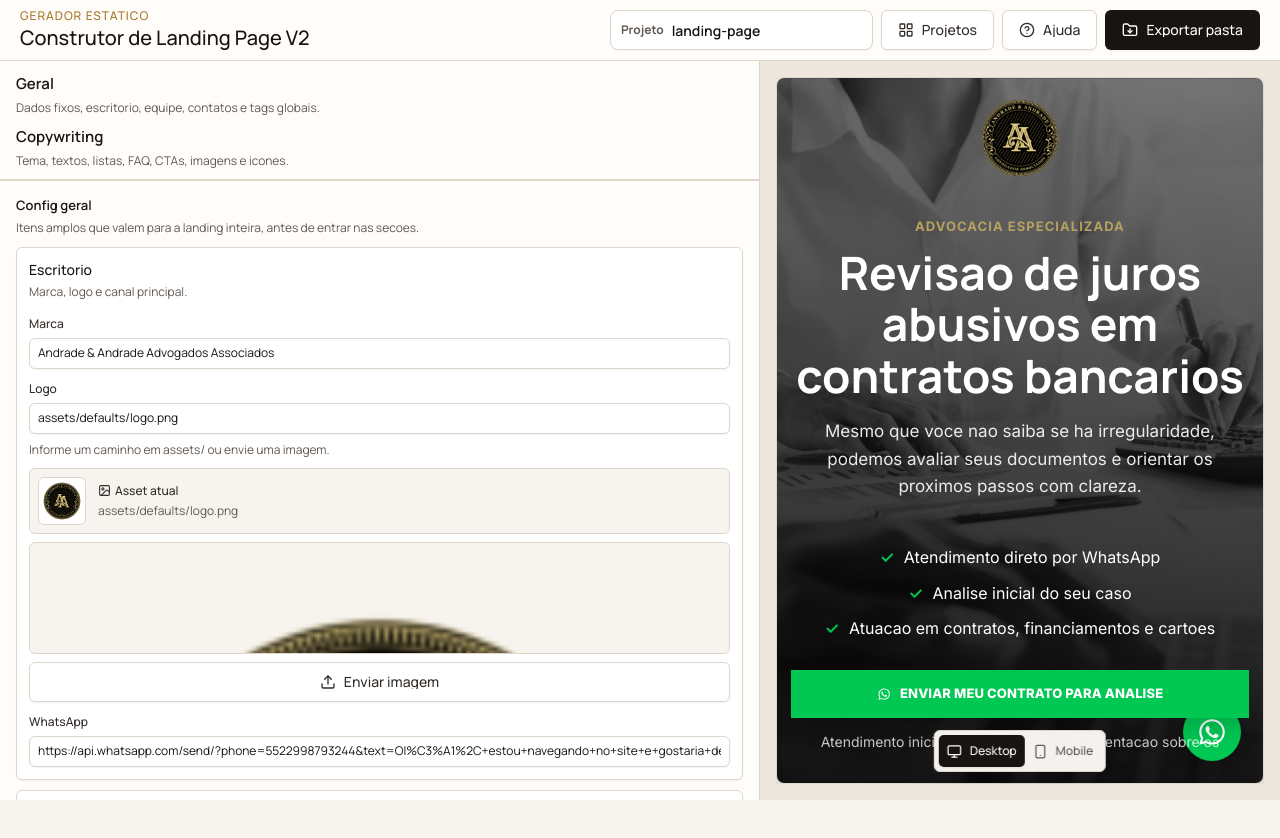
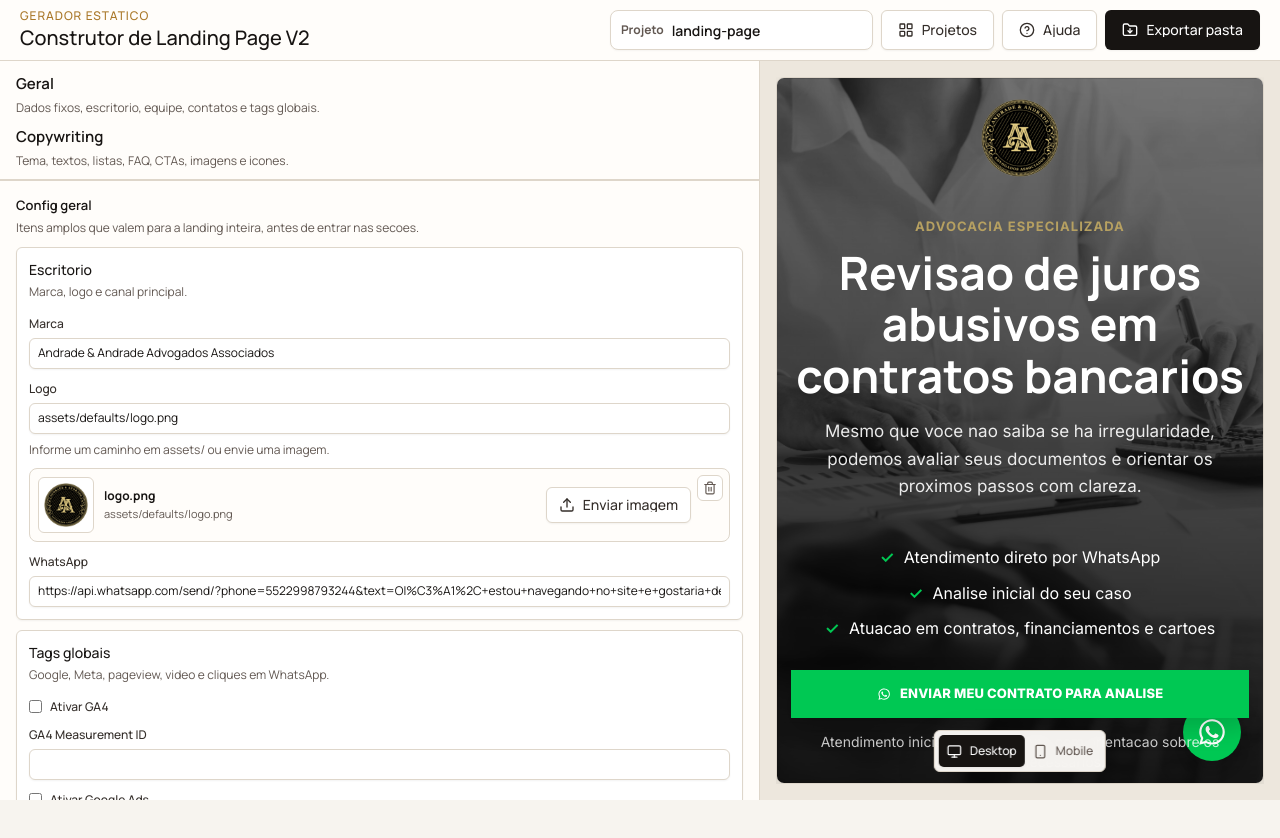
Before and after one commit to gbpferrao/landing-page-builder, a React (Vite) app: page / in a window 1280 px wide. Both pictures are taken after a click on the button "Novo projeto". Shown: the top 838 px of the page. After the commit the page ends 800 px from the top, so only its background shows below. Built offline with nearby package versions, Linux system fonts and the light colour scheme.

Commit message:
Standardize image input asset chip

```diff
--- a/src/editor/AssetPicker.jsx
+++ b/src/editor/AssetPicker.jsx
@@ -1,38 +1,107 @@
-import { Upload } from "lucide-react";
+import { Image, Trash2, Upload } from "lucide-react";
+import { useRef, useState } from "react";
 import Button from "../design-system/Button.jsx";
+import Dialog from "../design-system/Dialog.jsx";
 import { registerPersistedAsset } from "../lib/objectUrls.js";
-import { makeAssetRef, saveAssetFile } from "../lib/projectStore.js";
+import { getAssetIdFromRef, isIndexedDbAssetRef, makeAssetRef, saveAssetFile } from "../lib/projectStore.js";
 import { previewAsset } from "../preview/previewUtils.js";
 
 export function AssetPicker({ label, value, onChange }) {
+  const [confirmOpen, setConfirmOpen] = useState(false);
+  const inputRef = useRef(null);
+  const hasAsset = Boolean(value);
+  const detail = getAssetDetail(value);
+  const previewUrl = hasAsset ? previewAsset(value) : "";
+
+  const handleUpload = async (event) => {
+    const file = event.target.files?.[0];
+    if (!file) return;
+    const asset = await saveAssetFile(file);
+    const assetRef = makeAssetRef(asset.id);
+    registerPersistedAsset(assetRef, file);
+    onChange(assetRef);
+    event.target.value = "";
+  };
+
+  const clearAsset = () => {
+    onChange("");
+    setConfirmOpen(false);
+  };
+
   return (
-    <div className="space-y-2">
-      {value ? (
-        <div className="grid h-28 place-items-center overflow-hidden rounded-md border border-line bg-paper">
-          <img src={String(value).startsWith("blob:") ? value : previewAsset(value)} alt="" className="h-full w-full object-cover" />
+    <>
+      <div className="asset-chip">
+        <div className="asset-chip-preview">
+          {previewUrl ? (
+            <img src={previewUrl} alt="" />
+          ) : (
+            <Image size={22} aria-hidden="true" />
+          )}
         </div>
-      ) : null}
-      <label className="block">
         <input
+          ref={inputRef}
           className="sr-only"
           type="file"
           accept="image/*"
-          onChange={async (event) => {
-            const file = event.target.files?.[0];
-            if (!file) return;
-            const asset = await saveAssetFile(file);
-            const assetRef = makeAssetRef(asset.id);
-            registerPersistedAsset(assetRef, file);
-            onChange(assetRef);
-            event.target.value = "";
-          }}
+          onChange={handleUpload}
         />
-        <Button as="span" variant="secondary" icon={Upload} className="w-full cursor-pointer">
-          {label || "Substituir imagem"}
-        </Button>
-      </label>
-    </div>
+        <div className="asset-chip-main">
+          <div className="asset-chip-copy">
+            <p>{hasAsset ? detail.title : "Nenhuma imagem selecionada"}</p>
+            <span>{hasAsset ? detail.subtitle : "Envie uma imagem ou mantenha o campo vazio."}</span>
+          </div>
+          <Button size="sm" variant="secondary" icon={Upload} onClick={() => inputRef.current?.click()}>
+            {label || (hasAsset ? "Trocar" : "Enviar")}
+          </Button>
+        </div>
+        {hasAsset ? (
+          <button
+            type="button"
+            className="asset-chip-delete"
+            aria-label="Remover imagem"
+            onClick={() => setConfirmOpen(true)}
+          >
+            <Trash2 size={14} aria-hidden="true" />
+          </button>
+        ) : null}
+      </div>
+      <Dialog
+        open={confirmOpen}
+        onOpenChange={setConfirmOpen}
+        title="Remover imagem?"
+        description="A imagem sera removida deste campo. Arquivos ja exportados nao sao alterados."
+        footer={(
+          <div className="flex justify-end gap-2">
+            <Button variant="secondary" onClick={() => setConfirmOpen(false)}>Cancelar</Button>
+            <Button variant="danger" icon={Trash2} onClick={clearAsset}>Remover</Button>
+          </div>
+        )}
+      >
+        <p className="text-sm leading-6 text-muted">
+          O campo volta para o estado vazio e a landing nao renderiza esta imagem ate voce enviar outra ou informar um caminho.
+        </p>
+      </Dialog>
+    </>
   );
 }
 
+function getAssetDetail(value) {
+  const rawValue = String(value || "");
+
+  if (isIndexedDbAssetRef(rawValue)) {
+    const id = getAssetIdFromRef(rawValue);
+    return {
+      title: "Imagem enviada",
+      subtitle: id ? `Asset salvo: ${id}` : "Asset salvo no navegador"
+    };
+  }
+
+  const cleanValue = rawValue.split(/[?#]/)[0];
+  const name = cleanValue.split("/").filter(Boolean).at(-1) || rawValue;
+  return {
+    title: name,
+    subtitle: rawValue
+  };
+}
+
 export default AssetPicker;
--- a/src/editor/field-renderers/ImageField.jsx
+++ b/src/editor/field-renderers/ImageField.jsx
@@ -1,6 +1,4 @@
-import { Image } from "lucide-react";
 import Field from "../../design-system/Field.jsx";
-import { previewAsset } from "../../preview/previewUtils.js";
 import AssetPicker from "../AssetPicker.jsx";
 
 export function ImageField({ slot, value, onChange }) {
@@ -12,20 +10,6 @@ export function ImageField({ slot, value, onChange }) {
         onChange={(event) => onChange(event.target.value)}
         help="Informe um caminho em assets/ ou envie uma imagem."
       />
-      {value ? (
-        <div className="flex items-center gap-3 rounded-md border border-line bg-paper p-2">
-          <div className="grid h-12 w-12 shrink-0 place-items-center overflow-hidden rounded-md border border-line bg-white">
-            <img src={String(value).startsWith("blob:") ? value : previewAsset(value)} alt="" className="h-full w-full object-cover" />
-          </div>
-          <div className="min-w-0 text-xs text-muted">
-            <div className="mb-1 flex items-center gap-1 font-medium text-ink-800">
-              <Image size={13} />
-              Asset atual
-            </div>
-            <p className="truncate">{value}</p>
-          </div>
-        </div>
-      ) : null}
       <AssetPicker label="Enviar imagem" value={value} onChange={onChange} />
     </div>
   );
--- a/src/editor/field-renderers/RepeaterField.jsx
+++ b/src/editor/field-renderers/RepeaterField.jsx
@@ -54,7 +54,7 @@ function RepeaterValue({ name, value, onChange }) {
           value={value ?? ""}
           onChange={(event) => onChange(event.target.value)}
         />
-        <AssetPicker label="Substituir avatar" value={value} onChange={onChange} />
+        <AssetPicker label="Enviar imagem" value={value} onChange={onChange} />
       </div>
     );
   }
```
Also changed, not shown: src/styles/tailwind.css.
